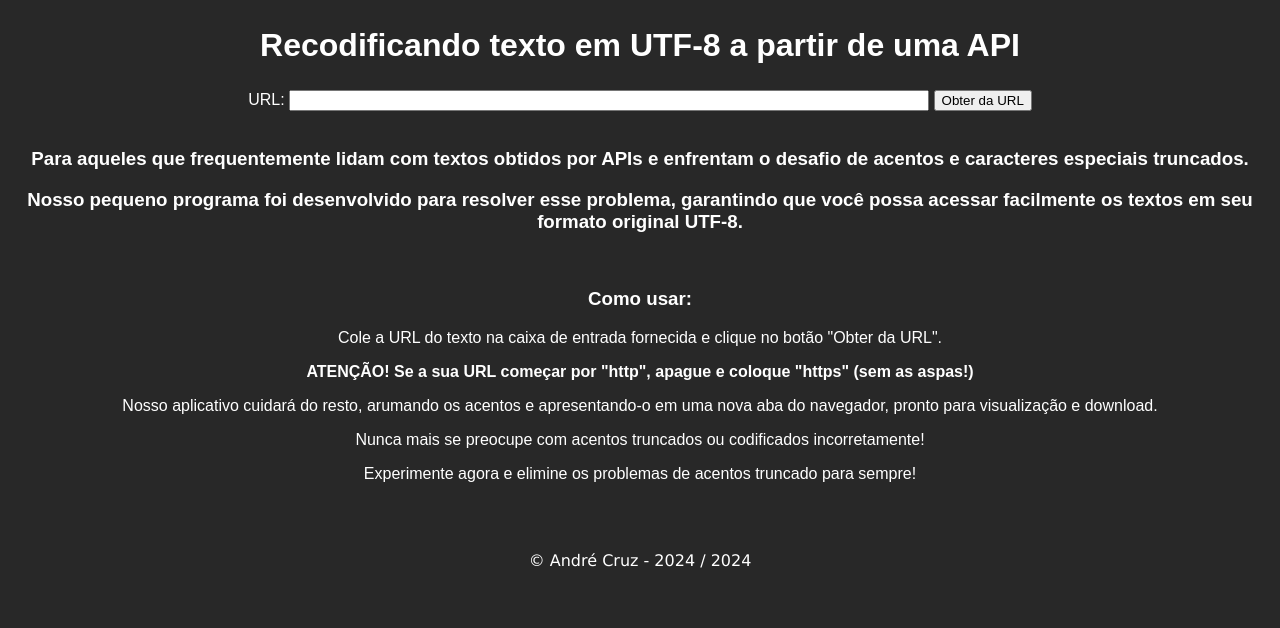
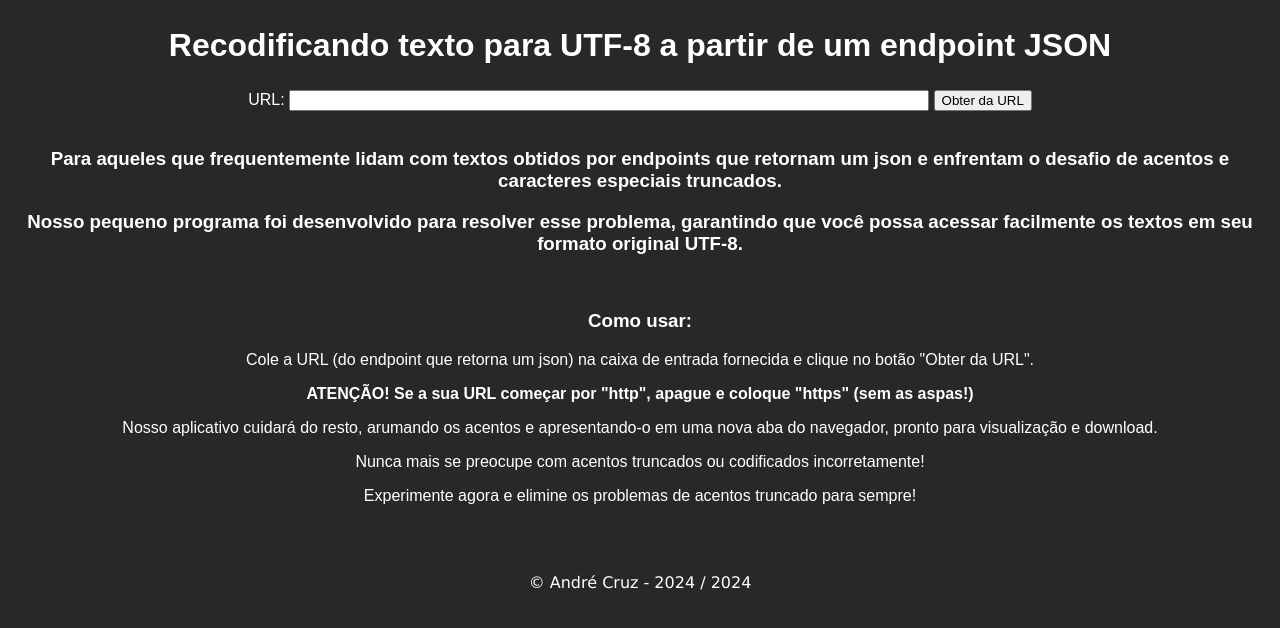
Before and after one commit to Cruz-Andre/Recodificando-texto-em-UTF-8-a-partir-de-uma-API, a plain HTML site: page index.html in a window 1280 px wide. Drawn offline with Linux system fonts and the light colour scheme.

Commit message:
Ajustando texto

```diff
--- a/index.html
+++ b/index.html
@@ -4,12 +4,12 @@
 <head>
   <meta charset="UTF-8">
   <meta name="viewport" content="width=device-width, initial-scale=1.0">
-  <title>Arrumando texto em UTF-8 de uma API</title>
+  <title>Arrumando texto para UTF-8</title>
 </head>
 
 <body style="text-align: center; font-family: sans-serif; color: white; background-color: #282828;">
   <section>
-    <h1 style="font-size: 2rem;">Recodificando texto em UTF-8 a partir de uma API</h1>
+    <h1 style="font-size: 2rem;">Recodificando texto para UTF-8 a partir de um endpoint JSON</h1>
 
     <label for="urlInput">URL:</label>
     <input style="width: 50%;" type="url" id="urlInput">
@@ -25,7 +25,7 @@
     <article style="text-align: justify;">
       <div style="text-align: center;">
         <h3>
-          Para aqueles que frequentemente lidam com textos obtidos por APIs e enfrentam o desafio de acentos e caracteres especiais truncados.
+          Para aqueles que frequentemente lidam com textos obtidos por endpoints que retornam um json e enfrentam o desafio de acentos e caracteres especiais truncados.
         </h3>
         <h3>
           Nosso pequeno programa foi desenvolvido para resolver esse problema, garantindo que você possa acessar facilmente os
@@ -38,7 +38,7 @@
       </h3>
       <div style="text-align: center;">
         <p>
-          Cole a URL do texto na caixa de entrada fornecida e clique no botão "Obter da URL".
+          Cole a URL (do endpoint que retorna um json) na caixa de entrada fornecida e clique no botão "Obter da URL".
         </p>
 
         <p>
```
